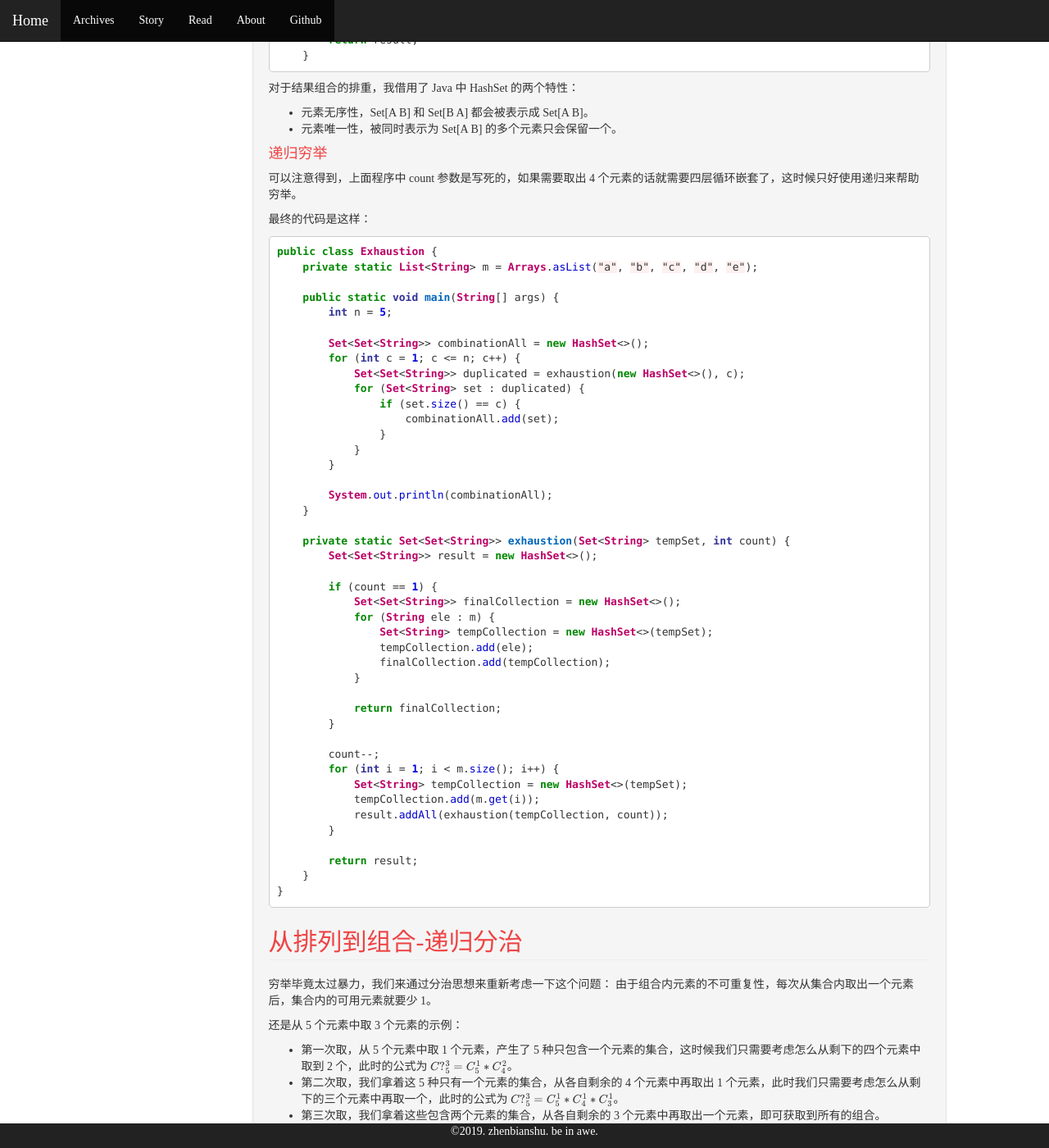
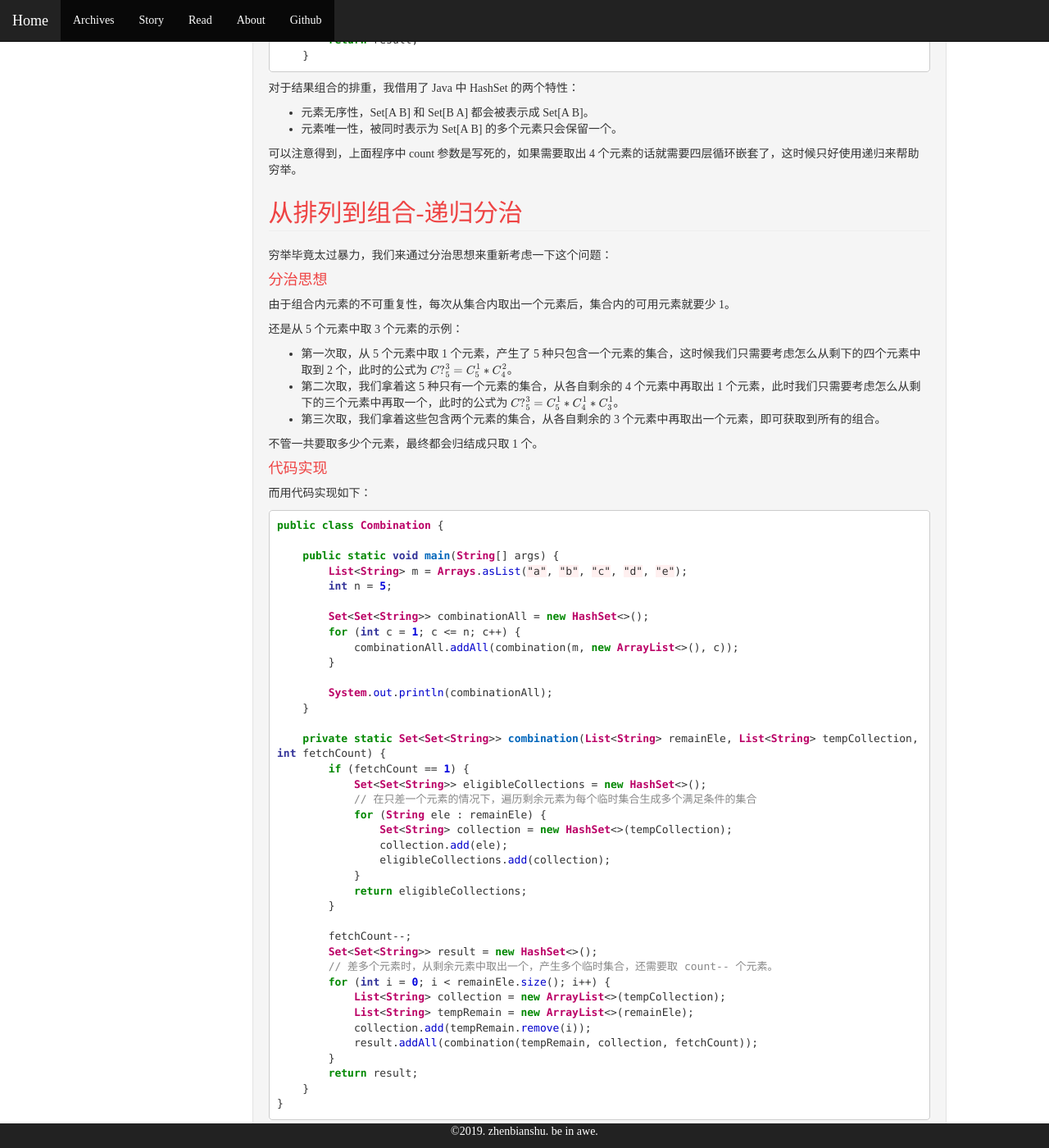
Before and after one commit to zhenbianshu/zhenbianshu.github.io, a Jekyll site: the page built from _posts/2019-01-12-charming_alg_permutation_and_combination.md, in a window 1280 px wide and 1400 px high, scrolled down 1153 px. Shown: the whole window at 82% size. Built offline with Jekyll 4.4.1, drawn with Linux system fonts in a browser that asks for light colours; formulas are drawn with MathJax 3; comment, search, counter and statistics services are not loaded; some of the changed text lies outside the part shown.

Commit message:
add blog outline;

````diff
--- a/_posts/2019-01-12-charming_alg_permutation_and_combination.md
+++ b/_posts/2019-01-12-charming_alg_permutation_and_combination.md
@@ -64,61 +64,14 @@ comments: true
 - 元素无序性，Set[A B] 和 Set[B A] 都会被表示成 Set[A B]。
 - 元素唯一性，被同时表示为 Set[A B] 的多个元素只会保留一个。
 
-#### 递归穷举
-
 可以注意得到，上面程序中 count 参数是写死的，如果需要取出 4 个元素的话就需要四层循环嵌套了，这时候只好使用递归来帮助穷举。
-
-最终的代码是这样：
-
-```java
-public class Exhaustion {
-    private static List<String> m = Arrays.asList("a", "b", "c", "d", "e");
-
-    public static void main(String[] args) {
-        int n = 5;
-
-        Set<Set<String>> combinationAll = new HashSet<>();
-        for (int c = 1; c <= n; c++) {
-            Set<Set<String>> duplicated = exhaustion(new HashSet<>(), c);
-            for (Set<String> set : duplicated) {
-                if (set.size() == c) {
-                    combinationAll.add(set);
-                }
-            }
-        }
-
-        System.out.println(combinationAll);
-    }
-
-    private static Set<Set<String>> exhaustion(Set<String> tempSet, int count) {
-        Set<Set<String>> result = new HashSet<>();
-
-        if (count == 1) {
-            Set<Set<String>> finalCollection = new HashSet<>();
-            for (String ele : m) {
-                Set<String> tempCollection = new HashSet<>(tempSet);
-                tempCollection.add(ele);
-                finalCollection.add(tempCollection);
-            }
-
-            return finalCollection;
-        }
-
-        count--;
-        for (int i = 1; i < m.size(); i++) {
-            Set<String> tempCollection = new HashSet<>(tempSet);
-            tempCollection.add(m.get(i));
-            result.addAll(exhaustion(tempCollection, count));
-        }
-
-        return result;
-    }
-}
-```
 
 ## 从排列到组合-递归分治
 ---
 穷举毕竟太过暴力，我们来通过分治思想来重新考虑一下这个问题：
+
+
+#### 分治思想
 由于组合内元素的不可重复性，每次从集合内取出一个元素后，集合内的可用元素就要少 1。
 
 还是从 5 个元素中取 3 个元素的示例：
@@ -129,6 +82,8 @@ public class Exhaustion {
 
 不管一共要取多少个元素，最终都会归结成只取 1 个。
 
+
+#### 代码实现
 而用代码实现如下：
 
 ```java
@@ -176,7 +131,10 @@ public class Combination {
 
 ## 位运算
 ---
+#### 思想
 
+
+#### 代码实现
 
 
 ## 小结
````
